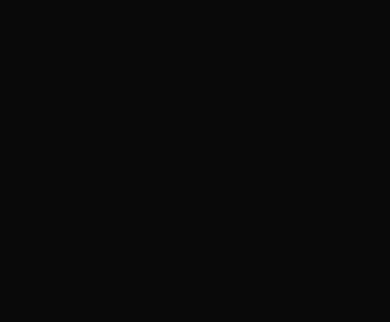
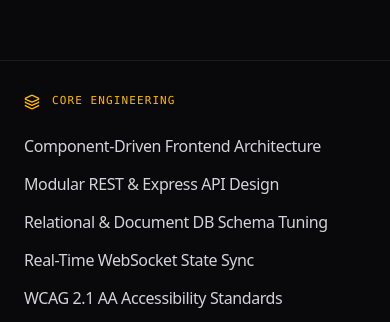
Before and after one commit to Rumpakoley/Rumpa-Koley, a React (Vite) app: page / in a window 390 px wide. Shown: the part 2964-3286 px from the top of the page. Built offline with nearby package versions, Linux system fonts and the light colour scheme.

Commit message:
fix(mobile): remove huge gap between bio and domain expertise grid

```diff
--- a/src/components/About.tsx
+++ b/src/components/About.tsx
@@ -27,9 +27,9 @@
   return (
     <section id="about" aria-label="About" className="relative border-t border-white/[0.08] scroll-mt-20">
 
-      {/* 220vh Scroll-Track for Word-by-Word Scroll Reveal */}
-      <div ref={containerRef} className="h-[220vh] relative w-full z-10">
-        <div className="sticky top-0 h-screen flex flex-col justify-start lg:justify-center pt-20 pb-6 sm:pt-24 sm:pb-8 lg:py-12 px-6 sm:px-10 lg:px-16 max-w-7xl mx-auto overflow-hidden">
+      {/* Scroll-Track for Word-by-Word Scroll Reveal */}
+      <div ref={containerRef} className="h-[170vh] sm:h-[190vh] lg:h-[220vh] relative w-full z-10">
+        <div className="sticky top-0 lg:h-screen flex flex-col justify-start lg:justify-center pt-20 pb-6 sm:pt-24 sm:pb-8 lg:py-12 px-6 sm:px-10 lg:px-16 max-w-7xl mx-auto">
 
           {/* Top subtle progress bar */}
           <motion.div
@@ -117,7 +117,7 @@
       </div>
 
       {/* 3-Column Domain Expertise Grid */}
-      <div className="border-t border-white/[0.08] px-6 sm:px-10 lg:px-16 py-24 max-w-7xl mx-auto">
+      <div className="border-t border-white/[0.08] px-6 sm:px-10 lg:px-16 pt-8 pb-16 sm:pt-12 sm:pb-20 lg:py-24 max-w-7xl mx-auto">
         <div className="grid grid-cols-1 md:grid-cols-3 gap-12 lg:gap-16">
 
           {/* Column 1: Core Architecture */}
```
